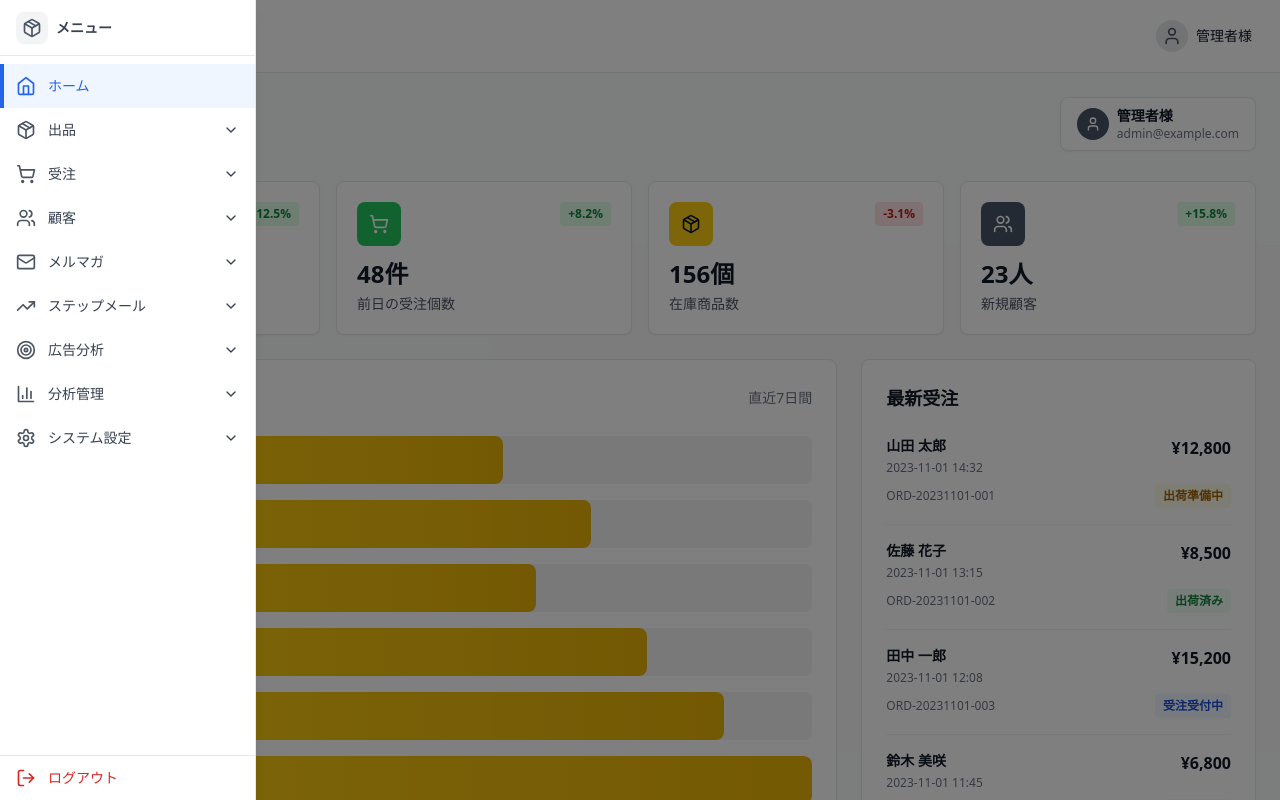
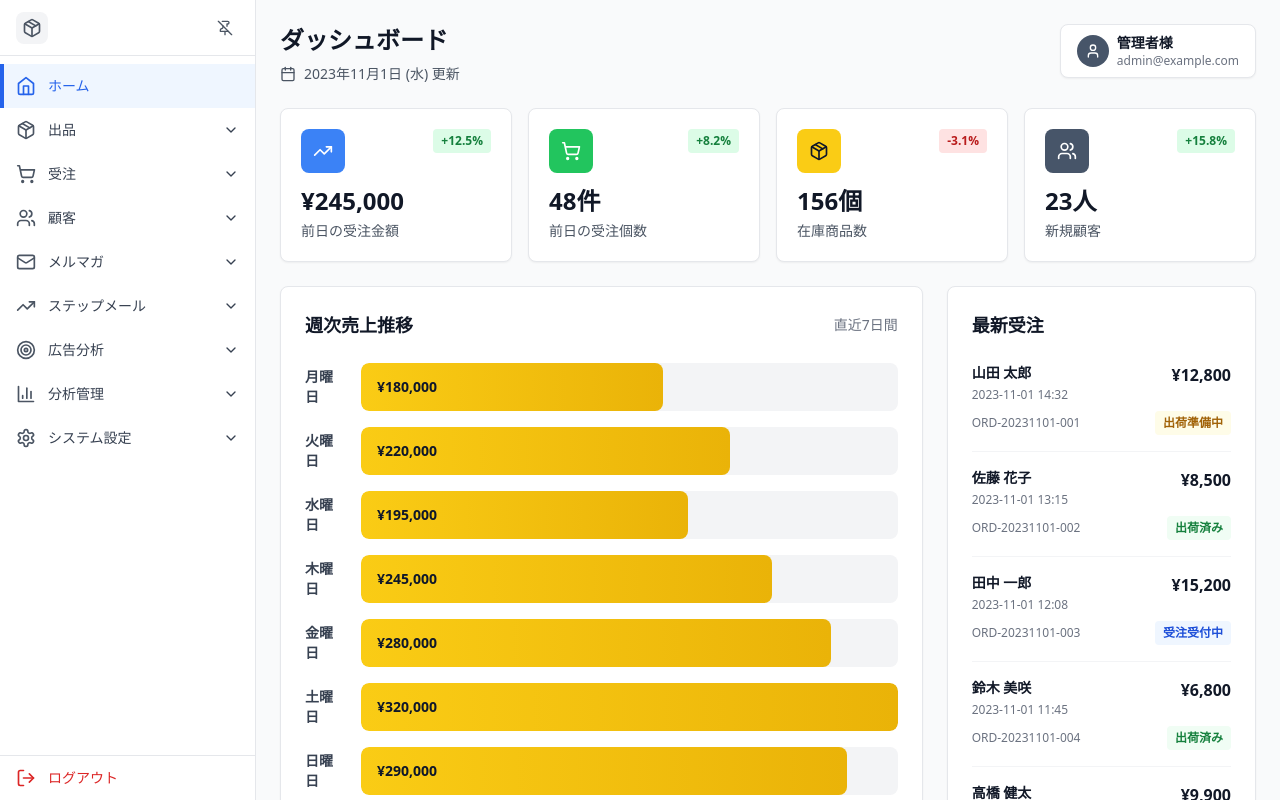
Before and after one commit to cocoro556/furugi-de-vaccine-design, a React (Vite) app: page / in a window 1280 px wide. Both pictures are taken after a click on the button "サイドバーを固定". Built offline with nearby package versions, Linux system fonts and the light colour scheme.

Commit message:
Updated AdminLayout.tsx

```diff
--- a/src/components/admin/AdminLayout.tsx
+++ b/src/components/admin/AdminLayout.tsx
@@ -1,6 +1,5 @@
 import { useState } from 'react';
 import Sidebar from './Sidebar';
-import Header from './Header';
 import Dashboard from './pages/Dashboard';
 import OrderList from './pages/OrderList';
 import ProductList from './pages/ProductList';
@@ -19,7 +18,6 @@ interface AdminLayoutProps {
 
 export default function AdminLayout({ onLogout, currentUser }: AdminLayoutProps) {
   const [currentPage, setCurrentPage] = useState('dashboard');
-  const [isSidebarOpen, setIsSidebarOpen] = useState(false);
 
   const renderPage = () => {
     switch (currentPage) {
@@ -50,23 +48,10 @@ export default function AdminLayout({ onLogout, currentUser }: AdminLayoutProps)
 
   return (
     <div className="flex h-screen bg-gray-50">
-      <Sidebar
-        currentPage={currentPage}
-        onPageChange={setCurrentPage}
-        onLogout={onLogout}
-        isOpen={isSidebarOpen}
-        onToggle={() => setIsSidebarOpen(!isSidebarOpen)}
-      />
-      <div className="flex-1 flex flex-col">
-        <Header
-          currentUser={currentUser}
-          onLogout={onLogout}
-          onMenuClick={() => setIsSidebarOpen(!isSidebarOpen)}
-        />
-        <main className="flex-1 overflow-auto">
-          {renderPage()}
-        </main>
-      </div>
+      <Sidebar currentPage={currentPage} onPageChange={setCurrentPage} onLogout={onLogout} />
+      <main className="flex-1 overflow-auto">
+        {renderPage()}
+      </main>
     </div>
   );
 }
--- a/src/components/admin/Header.tsx
+++ b/src/components/admin/Header.tsx
@@ -2,58 +2,45 @@ import {
   Package,
   User,
   LogOut,
-  Menu,
 } from 'lucide-react';
 import { useState } from 'react';
 
 interface HeaderProps {
   currentUser: { name: string; email: string };
   onLogout: () => void;
-  onMenuClick: () => void;
 }
 
-export default function Header({ currentUser, onLogout, onMenuClick }: HeaderProps) {
+export default function Header({ currentUser, onLogout }: HeaderProps) {
   const [isUserMenuOpen, setIsUserMenuOpen] = useState(false);
 
   return (
-    <header className="bg-white shadow-sm border-b border-gray-200">
-      <div className="flex items-center justify-between px-4 py-3">
+    <header className="bg-slate-700 shadow-lg border-b border-slate-600">
+      <div className="flex items-center justify-between px-6 py-3">
         <div className="flex items-center gap-3">
-          <button
-            onClick={onMenuClick}
-            className="p-2 rounded-lg hover:bg-gray-100 transition-colors"
-          >
-            <Menu className="w-5 h-5 text-gray-700" />
-          </button>
-          <div className="flex items-center gap-2">
-            <div className="w-8 h-8 bg-gray-100 rounded-lg flex items-center justify-center">
-              <Package className="w-5 h-5 text-gray-600" />
+          <div className="w-10 h-10 bg-slate-600 rounded-lg flex items-center justify-center">
+            <Package className="w-6 h-6 text-white" />
           </div>
           <div>
-              <h1 className="text-sm font-bold text-gray-900">EC管理システム</h1>
-            </div>
+            <h1 className="text-lg font-bold text-white">EC管理システム</h1>
+            <p className="text-xs text-slate-300">古着deワクチン</p>
           </div>
         </div>
 
         <div className="relative">
           <button
             onClick={() => setIsUserMenuOpen(!isUserMenuOpen)}
-            className="flex items-center gap-2 px-3 py-2 rounded-lg hover:bg-gray-100 transition-all"
+            className="flex items-center gap-3 px-4 py-2 rounded-lg text-white hover:bg-slate-600 transition-all"
           >
-            <div className="w-8 h-8 bg-gray-200 rounded-full flex items-center justify-center">
-              <User className="w-5 h-5 text-gray-600" />
+            <div className="w-8 h-8 bg-slate-600 rounded-full flex items-center justify-center">
+              <User className="w-5 h-5" />
             </div>
             <div className="text-left">
-              <div className="text-sm font-medium text-gray-900">{currentUser.name}</div>
+              <div className="text-sm font-semibold">{currentUser.name}</div>
+              <div className="text-xs text-slate-300">{currentUser.email}</div>
             </div>
           </button>
 
           {isUserMenuOpen && (
-            <>
-              <div
-                className="fixed inset-0 z-40"
-                onClick={() => setIsUserMenuOpen(false)}
-              />
             <div className="absolute right-0 mt-2 w-48 bg-white rounded-lg shadow-lg border border-gray-200 py-2 z-50">
               <button
                 onClick={onLogout}
@@ -63,7 +50,6 @@ export default function Header({ currentUser, onLogout, onMenuClick }: HeaderPro
                 <span>ログアウト</span>
               </button>
             </div>
-            </>
           )}
         </div>
       </div>
--- a/src/components/admin/Sidebar.tsx
+++ b/src/components/admin/Sidebar.tsx
@@ -32,12 +32,11 @@ interface SidebarProps {
   currentPage: string;
   onPageChange: (page: string) => void;
   onLogout: () => void;
-  isOpen: boolean;
-  onToggle: () => void;
 }
 
-export default function Sidebar({ currentPage, onPageChange, onLogout, isOpen, onToggle }: SidebarProps) {
+export default function Sidebar({ currentPage, onPageChange, onLogout }: SidebarProps) {
   const [expandedMenus, setExpandedMenus] = useState<string[]>([]);
+  const [isPinned, setIsPinned] = useState(false);
 
   const toggleMenu = (menuId: string) => {
     setExpandedMenus(prev =>
@@ -177,24 +176,31 @@ export default function Sidebar({ currentPage, onPageChange, onLogout, isOpen, o
   ];
 
   return (
-    <>
-      {isOpen && (
-        <div
-          className="fixed inset-0 bg-black bg-opacity-50 z-40"
-          onClick={onToggle}
-        />
-      )}
-      <aside className={`fixed left-0 top-0 bottom-0 bg-white border-r border-gray-200 flex flex-col shadow-lg transition-transform duration-300 z-50 w-64 ${
-        isOpen ? 'translate-x-0' : '-translate-x-full'
-      }`}>
-        <div className="h-14 border-b border-gray-200 flex items-center px-4 justify-between">
-          <div className="flex items-center gap-2">
-            <div className="w-8 h-8 bg-gray-100 rounded-lg flex items-center justify-center flex-shrink-0">
-              <Package className="w-5 h-5 text-gray-600" />
-            </div>
-            <span className="text-sm font-semibold text-gray-700">メニュー</span>
+    <aside className={`bg-white border-r border-gray-200 flex flex-col shadow-sm transition-all duration-300 group ${
+      isPinned ? 'w-64' : 'w-14 hover:w-64'
+    }`}>
+      <div className="h-14 border-b border-gray-200 flex items-center px-4 transition-all">
+        <div className={`flex items-center gap-2 ${
+          isPinned ? 'w-full justify-between' : 'justify-center group-hover:w-full group-hover:justify-between'
+        }`}>
+          <div className="w-8 h-8 bg-gray-100 rounded-lg flex items-center justify-center flex-shrink-0">
+            <Package className="w-5 h-5 text-gray-600" />
           </div>
+          <button
+            onClick={() => setIsPinned(!isPinned)}
+            className={`flex-shrink-0 p-1.5 rounded hover:bg-gray-100 transition-all ${
+              isPinned ? 'opacity-100' : 'opacity-0 group-hover:opacity-100'
+            }`}
+            title={isPinned ? 'サイドバーの固定を解除' : 'サイドバーを固定'}
+          >
+            {isPinned ? (
+              <PinOff className="w-4 h-4 text-gray-600" />
+            ) : (
+              <Pin className="w-4 h-4 text-gray-600" />
+            )}
+          </button>
         </div>
+      </div>
 
       <nav className="flex-1 py-2 overflow-y-auto">
         {menuItems.map((item) => {
@@ -215,6 +221,8 @@ export default function Sidebar({ currentPage, onPageChange, onLogout, isOpen, o
                   }
                 }}
                 className={`w-full flex items-center gap-3 px-4 py-3 transition-all relative ${
+                  isPinned ? 'justify-start' : 'justify-center group-hover:justify-start'
+                } ${
                   isActive || isParentActive
                     ? 'bg-blue-50 text-blue-600'
                     : 'text-gray-700 hover:bg-gray-50'
@@ -226,18 +234,20 @@ export default function Sidebar({ currentPage, onPageChange, onLogout, isOpen, o
                 <Icon className={`w-5 h-5 flex-shrink-0 ${
                   isActive || isParentActive ? 'text-blue-600' : 'text-gray-600'
                 }`} />
-                <span className="text-sm font-medium whitespace-nowrap">{item.label}</span>
+                <span className={`text-sm font-medium whitespace-nowrap ${
+                  isPinned ? 'block' : 'hidden group-hover:block'
+                }`}>{item.label}</span>
                 {hasChildren && (
                   <ChevronDown
                     className={`w-4 h-4 ml-auto transition-transform ${
-                      isExpanded ? 'transform rotate-180' : ''
-                    }`}
+                      isPinned ? 'block' : 'hidden group-hover:block'
+                    } ${isExpanded ? 'transform rotate-180' : ''}`}
                   />
                 )}
               </button>
 
               {hasChildren && isExpanded && (
-                <div className="bg-gray-50">
+                <div className={`bg-gray-50 ${isPinned ? 'block' : 'hidden group-hover:block'}`}>
                   {item.children.map((child: any) => {
                     const isChildActive = currentPage === child.id;
                     return (
@@ -267,13 +277,12 @@ export default function Sidebar({ currentPage, onPageChange, onLogout, isOpen, o
       <div className="border-t border-gray-200">
         <button
           onClick={onLogout}
-          className="w-full flex items-center gap-3 px-4 py-3 text-red-600 hover:bg-red-50 transition-all"
+          className="w-full flex items-center justify-center group-hover:justify-start gap-3 px-4 py-3 text-red-600 hover:bg-red-50 transition-all"
         >
           <LogOut className="w-5 h-5 flex-shrink-0" />
-          <span className="text-sm font-medium">ログアウト</span>
+          <span className={`text-sm font-medium ${isPinned ? 'block' : 'hidden group-hover:block'}`}>ログアウト</span>
         </button>
       </div>
     </aside>
-    </>
   );
 }
```
Lines whose indentation alone changed are shown as unchanged.
